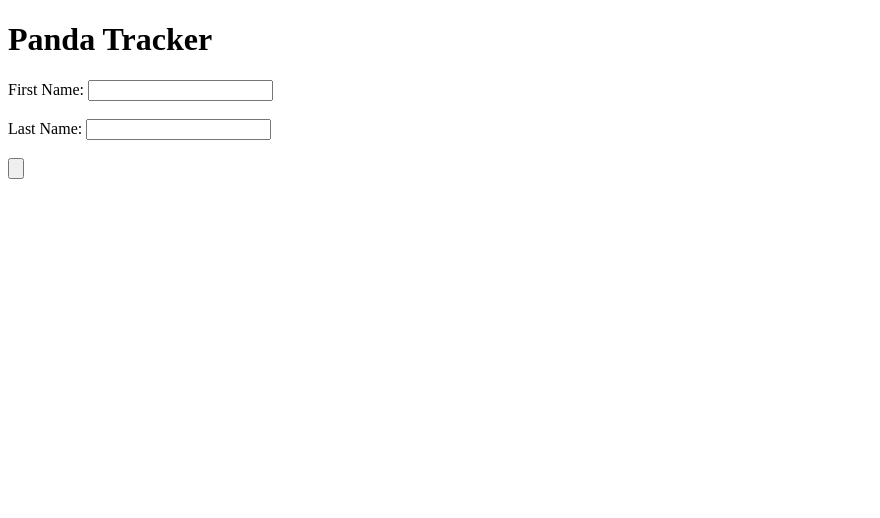
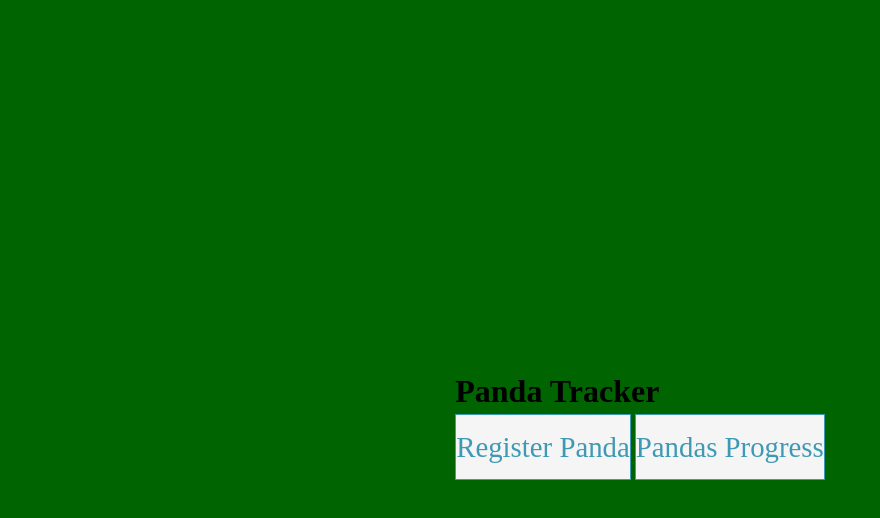
Before and after one commit to BlackHeart32/StudentTracker, a plain HTML site: page index.html in a window 1280 px wide. Shown: the whole page, without its empty margins (0-880 px from the left). Drawn offline with Linux system fonts and the light colour scheme.

Commit message:
Added JS and more style

```diff
--- a/index.html
+++ b/index.html
@@ -1,25 +1,28 @@
-
 <!DOCTYPE html>
 <html lang="en">
+
 <head>
-    <link rel="stylesheet" href="home.css">
+    <link rel="stylesheet" href="style.css">
+    <script src="script.js"></script>
     <meta charset="UTF-8">
     <meta http-equiv="X-UA-Compatible" content="IE=edge">
     <meta name="viewport" content="width=device-width, initial-scale=1.0">
     <title>Panda Tracker</title>
 </head>
+
 <body>
 
-    <div>
-        <h1 id="heading">Panda Tracker</h1>
-        <form action="">
-            <label for="fName">First Name:</label>
-            <input type="text" id="fname" name="fname"></input><br></br>
-            <label for="lName">Last Name:</label>
-            <input type="text" id="lname" name="lname"><br></br>
-            <input type="button" action="fuck">
-        </form>
+
+    <div class="container">
+        <div id="home" class="flex-center flex-column">
+            <h1>Panda Tracker</h1>
+
+            <a href="/registration.html" class="btn">Register Panda</a>
+            <a href="/PandaProgress.html" class="btn">Pandas Progress</a>
+        </div>
     </div>
 
+
 </body>
+
 </html>
--- /dev/null
+++ b/script.js
@@ -0,0 +1,4 @@
+function send(){
+    document.getElementById("fName").innerHTML = "Vainas";
+    console.log("Aqui")
+}
--- a/style.css
+++ b/style.css
@@ -1,3 +1,43 @@
 :root{
     background-color: darkgreen;
+    display: flex;
+    justify-content: center;
+
 }
+*{
+    box-sizing: border-box;
+}
+
+.container{
+    width: 100vw;
+    height: 100vh;
+    display: flex;
+    justify-content: center;
+    align-items: center;
+    max-width: 80rem;
+    margin: 0 auto;
+    padding: 2rem;
+}
+
+.btn{
+    font-size: 1.8rem;
+    padding: 1rem 0;
+    width: 20rem;
+    border: 0.1rem solid #3e99b4;
+    margin-bottom: 1rem;
+    text-decoration: none;
+    color:#3e99b4;
+    background-color: whitesmoke;
+    text-align: center;
+}
+
+.btn:hover{
+    cursor: pointer;
+    box-shadow: 0 0.4rem 1.4rem rgba(10,10, 100, 0.5);
+}
+
+.btn[disabled]:hover{
+    cursor: not-allowed;
+    box-shadow: none;
+    transform: none;
+}
```
Also changed, not shown: registration.html (added, +20 -0 lines).
